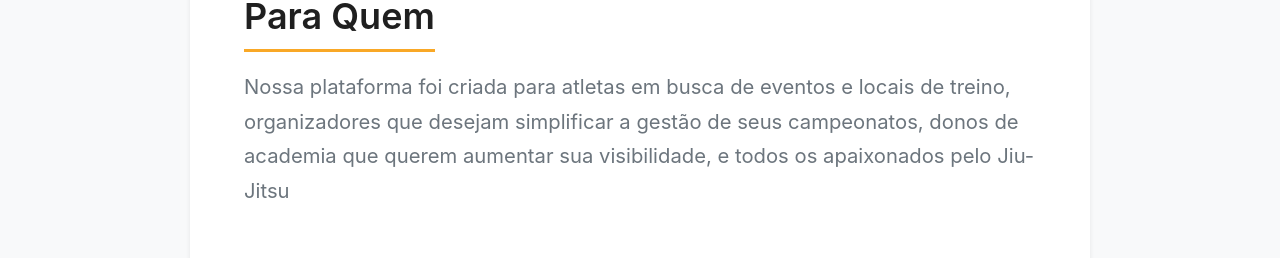
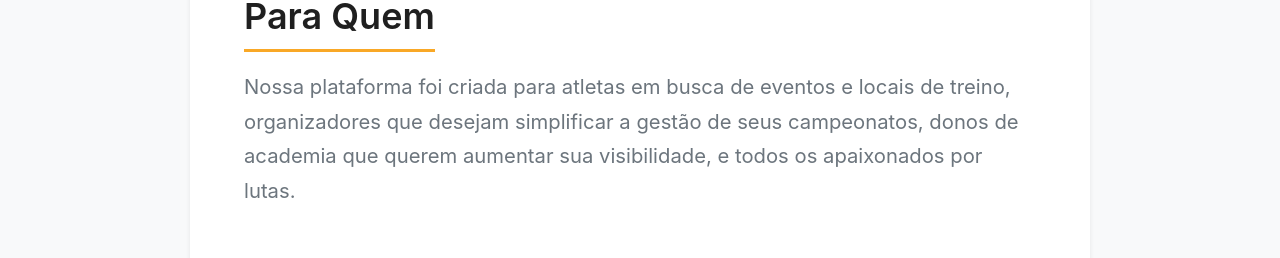
Before and after one commit to ConectaLutas/front_conectaLutas, a React (Create React App) app: page /quem-somos in a window 1280 px wide. Shown: the part 1084-1342 px from the top of the page. Built offline with nearby package versions, Linux system fonts and the light colour scheme.

Commit message:
fix: ajuste no texto

```diff
--- a/src/pages/AboutPage/AboutPage.jsx
+++ b/src/pages/AboutPage/AboutPage.jsx
@@ -40,7 +40,7 @@ const AboutPage = () => {
             Nossa plataforma foi criada para atletas em busca de eventos e locais
             de treino, organizadores que desejam simplificar a gestão de seus campeonatos,
             donos de academia que querem aumentar sua visibilidade, e todos os apaixonados
-            pelo Jiu-Jitsu
+            por lutas.
           </p>
         </section>
       </div>
```
